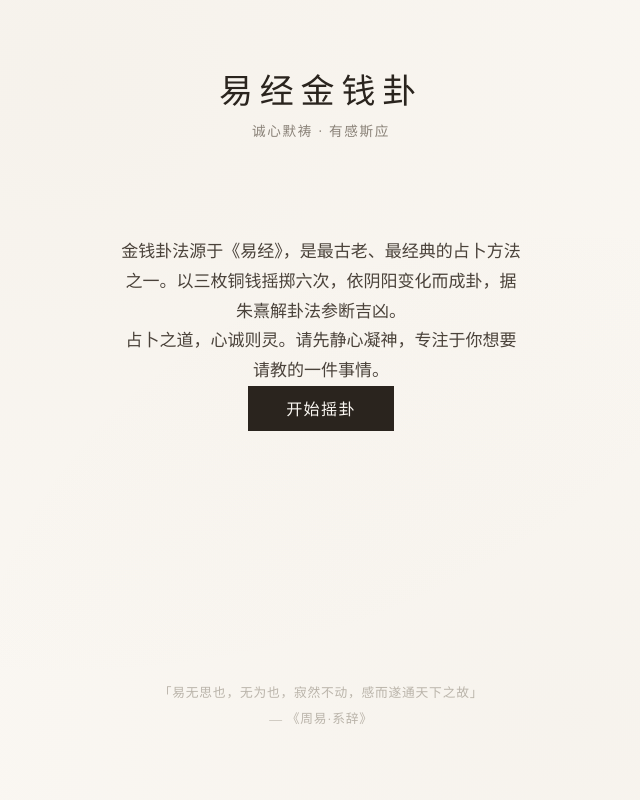
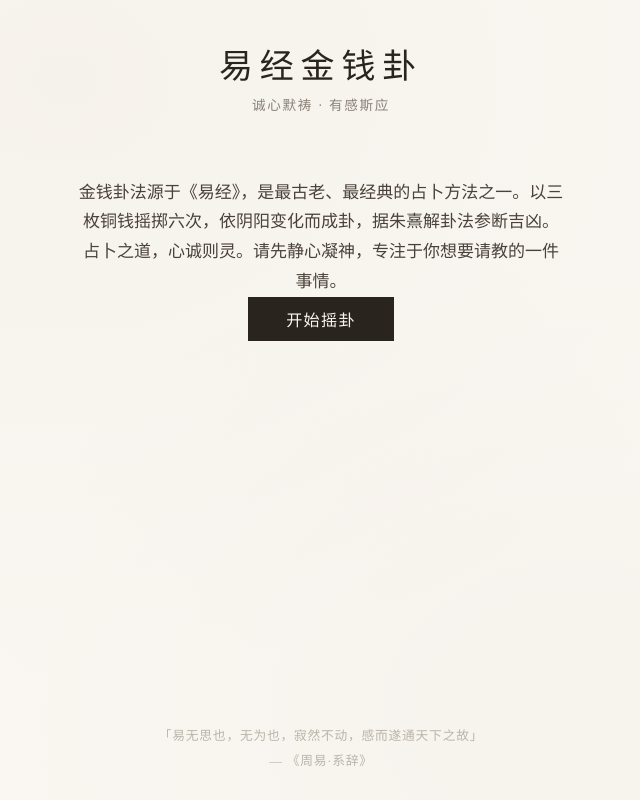
Before and after one commit to ChenyuHeee/tao, a React (Vite) app: page / in a window 1280 px wide. Shown: the whole page, without its empty margins (319-959 px from the left). Built offline with nearby package versions, Linux system fonts and the light colour scheme; a web font is replaced by a local one.

Commit message:
Widen layout: 900px root, 520px views, reduce vertical padding

```diff
--- a/src/components/divination/CoinTossPanel.module.css
+++ b/src/components/divination/CoinTossPanel.module.css
@@ -9,7 +9,7 @@
 }
 
 .panel {
-  max-width: 440px;
+  max-width: 520px;
   margin: 0 auto;
   padding: var(--space-lg) var(--space-md);
   text-align: center;
@@ -101,12 +101,12 @@
 }
 
 .lineBar {
-  width: 100px;
+  width: 130px;
   overflow: hidden;
 }
 
 .lineYang {
-  width: 100px;
+  width: 130px;
   height: 2px;
   background: var(--ink);
   transform-origin: center;
@@ -116,7 +116,7 @@
 .lineYin {
   display: flex;
   gap: 10px;
-  width: 100px;
+  width: 130px;
 }
 
 .lineYin span {
@@ -125,13 +125,13 @@
 }
 
 .lineYin span:first-child {
-  width: 45px;
+  width: 60px;
   transform-origin: right center;
   animation: lineReveal 0.4s ease forwards;
 }
 
 .lineYin span:last-child {
-  width: 45px;
+  width: 60px;
   transform-origin: left center;
   animation: lineReveal 0.4s ease forwards;
 }
--- a/src/components/divination/FocusQuestion.module.css
+++ b/src/components/divination/FocusQuestion.module.css
@@ -4,9 +4,9 @@
 }
 
 .container {
-  max-width: 440px;
+  max-width: 520px;
   margin: 0 auto;
-  padding: var(--space-2xl) var(--space-md);
+  padding: var(--space-xl) var(--space-md);
   text-align: center;
 }
 
--- a/src/components/divination/ResultDashboard.module.css
+++ b/src/components/divination/ResultDashboard.module.css
@@ -4,7 +4,7 @@
 }
 
 .dashboard {
-  max-width: 560px;
+  max-width: 780px;
   margin: 0 auto;
   padding: var(--space-lg) var(--space-md);
   animation: fadeUp 0.5s ease forwards;
--- a/src/components/divination/WelcomeView.module.css
+++ b/src/components/divination/WelcomeView.module.css
@@ -4,9 +4,9 @@
 }
 
 .container {
-  max-width: 440px;
+  max-width: 520px;
   margin: 0 auto;
-  padding: var(--space-2xl) var(--space-md);
+  padding: var(--space-xl) var(--space-md);
   text-align: center;
 }
 
--- a/src/components/hexagram/HexagramDiagram.module.css
+++ b/src/components/hexagram/HexagramDiagram.module.css
@@ -49,12 +49,12 @@
 }
 
 .lineWrap {
-  width: 120px;
+  width: 160px;
   overflow: hidden;
 }
 
 .lineYang {
-  width: 120px;
+  width: 160px;
   height: 2.5px;
   background: var(--ink);
   transform-origin: center;
@@ -65,7 +65,7 @@
 .lineYin {
   display: flex;
   gap: 12px;
-  width: 120px;
+  width: 160px;
 }
 
 .lineYinHalf {
@@ -74,14 +74,14 @@
 }
 
 .lineYinHalf:first-child {
-  width: 54px;
+  width: 74px;
   transform-origin: right center;
   animation: drawLine 0.45s ease forwards;
   animation-delay: inherit;
 }
 
 .lineYinHalf:last-child {
-  width: 54px;
+  width: 74px;
   transform-origin: left center;
   animation: drawLine 0.45s ease forwards;
   animation-delay: inherit;
--- a/src/components/layout/AppFooter.module.css
+++ b/src/components/layout/AppFooter.module.css
@@ -1,6 +1,6 @@
 .footer {
   text-align: center;
-  padding: var(--space-2xl) var(--space-md);
+  padding: var(--space-lg) var(--space-md);
   font-size: 0.75rem;
   color: var(--ink-faint);
   letter-spacing: 0.06em;
--- a/src/components/layout/AppHeader.module.css
+++ b/src/components/layout/AppHeader.module.css
@@ -1,6 +1,6 @@
 .header {
   text-align: center;
-  padding: var(--space-2xl) var(--space-md) var(--space-lg);
+  padding: var(--space-xl) var(--space-md) var(--space-md);
 }
 
 .title {
--- a/src/styles/variables.css
+++ b/src/styles/variables.css
@@ -33,7 +33,7 @@
   --space-2xl: 4rem;
 
   /* Layout */
-  --measure: 640px;
+  --measure: 900px;
   --border: 1px solid rgba(42, 36, 30, 0.12);
 
   /* Timing */
```
